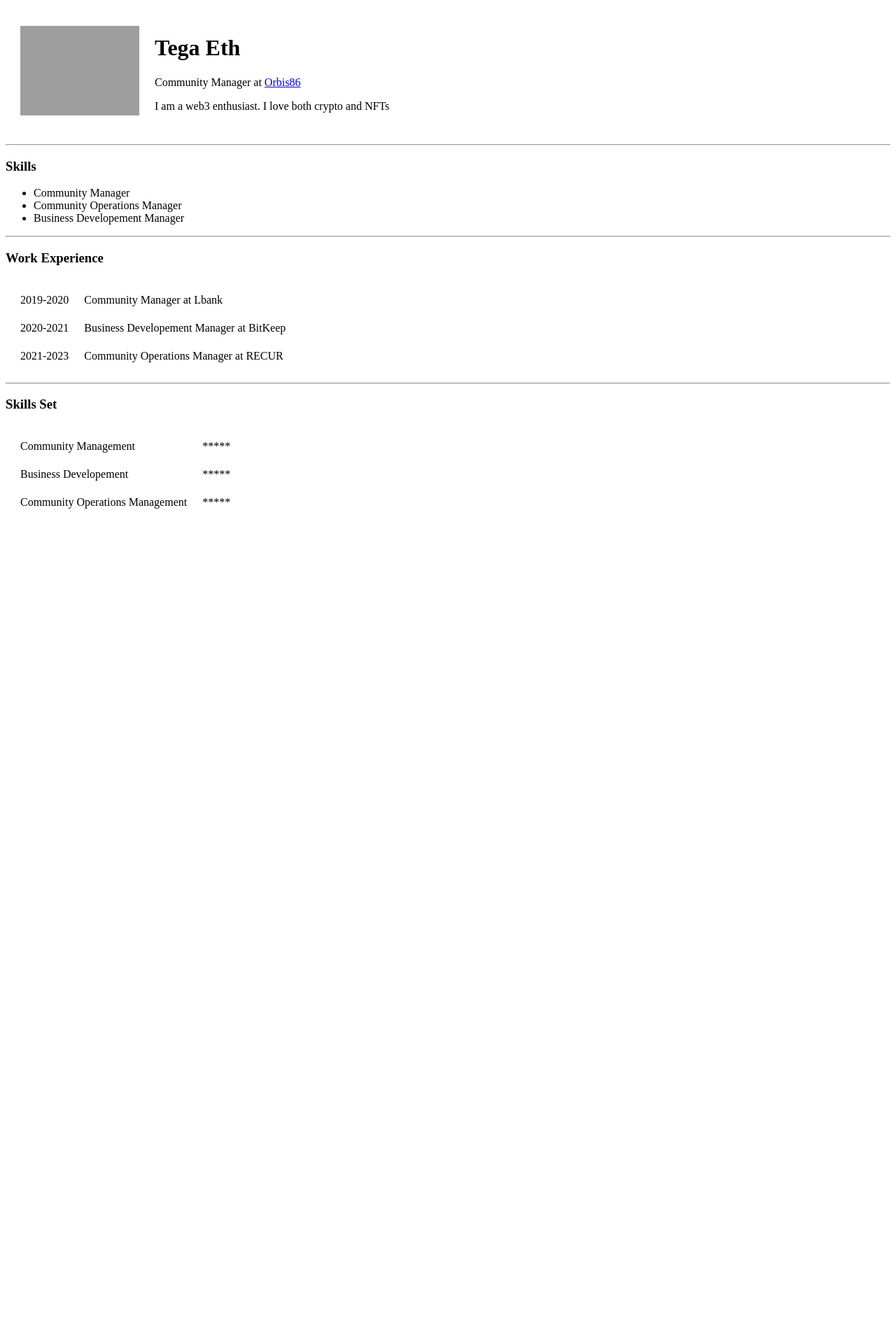
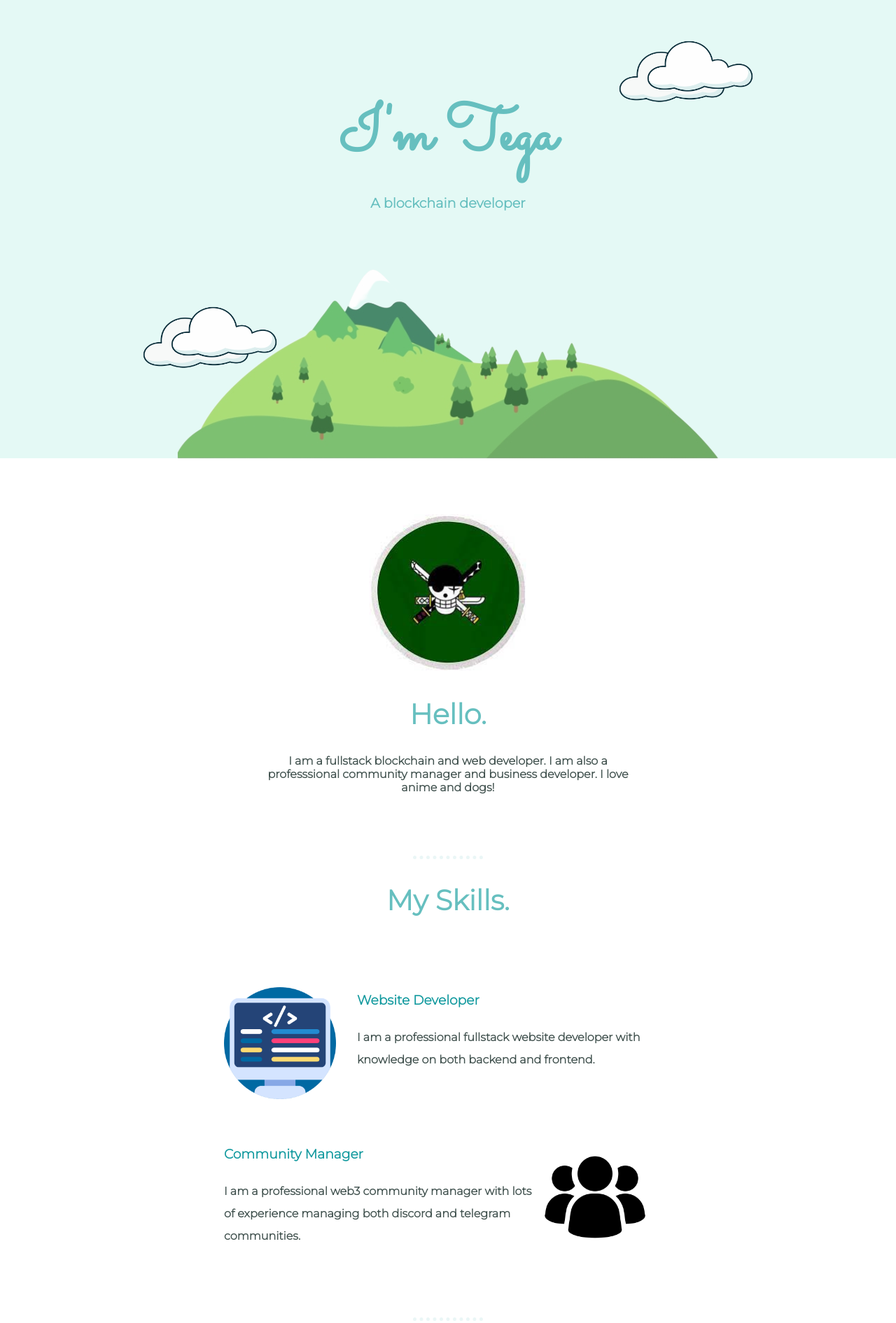
Before and after one commit to TegaZZZ/CV, a plain HTML site: page index.html in a window 1280 px wide. Shown: the top 1891 px of the page at 70% size. Before the commit the page ends 800 px from the top, so only its background shows below. Drawn offline with Linux system fonts and the light colour scheme; grey boxes are pictures that could not be loaded.

Commit message:
Add files via upload

```diff
--- /dev/null
+++ b/css/styles.css
@@ -0,0 +1,161 @@
+.top {
+    background-color: #E4F9F5;
+    height: 525px;
+    padding-top: 130px;
+}
+h1 {
+    margin: 0;
+   font-family: 'Sacramento', cursive;
+   font-size: 5.625rem;
+   color: #66BFBF;
+}
+
+
+body {
+    margin: 0;
+    text-align: center;
+    font-family: 'Merriweather', serif;
+}
+
+
+.top-p {
+    margin-bottom: 0;
+font-size: 1.2rem;
+font-weight: bold;
+}
+
+.cloud {
+    width: 200px;
+    height: 100px;
+    position: absolute;
+    right:  200px;
+    top: 50px;
+}
+
+.mountain {
+    position: relative;
+    top: 45px;
+}
+.bot-cloud {
+    width: 200px;
+    height: 100px;
+    position: absolute;
+    bottom: 270px;
+    left: 200px;
+}
+
+.skill-row {
+width: 50%;
+margin: 100px auto 100px;
+text-align: left;
+line-height: 2;
+
+}
+
+h2{
+    font-size: 2.5rem;
+    color: #66BFBF;
+    font-family: 'Montserrat', sans-serif;
+    font-weight: bolder;
+}
+.web {
+    width: 25%;
+    float: left;
+    margin-right: 30px;
+}
+
+.com {
+    width: 25%;
+    float: right;
+    margin-right: 30px;
+}
+
+h3{
+    color: #11999E;
+    font-family: 'Montserrat', sans-serif;
+}
+
+.about {
+    width: 50%;
+    margin: auto;
+}
+
+.profile {
+    padding: 80px;
+}
+
+p {
+    color: #40514E;
+    font-family: 'Montserrat', sans-serif;
+    font-weight: bolder;
+}
+
+hr {
+color: #EAF6F6;
+border-style: dotted none none;
+width: 100px;
+border-width: 5px;
+}
+
+.zoro {
+    width: 20%;
+}
+
+.BUTTON {
+    -webkit-border-radius: 20px;
+    -moz-border-radius: 20px;
+    border-radius: 20px;
+    height: 0;
+    line-height: 0;
+    color: #FFFFFF;
+    font-family: Arial;
+    width: 150px;
+    font-size: 20px;
+    font-weight: 200;
+    padding: 20px;
+    background-color: #66BFBF;
+    -webkit-box-shadow: 1px 1px 20px 0 #000000;
+    -moz-box-shadow: 1px 1px 20px 0 #000000;
+    box-shadow: 1px 1px 20px 0 #000000;
+    text-shadow: 1px 1px 20px #000000;
+    border: solid #337FED 1px;
+    text-decoration: none;
+    display: inline-block;
+    cursor: pointer;
+    text-align: center;
+ }
+
+ .BUTTON:hover {
+    border: solid #337FED 1px;
+    background: #1E62D0;
+    background-image: -webkit-linear-gradient(top, #1E62D0, #3D94F6);
+    background-image: -moz-linear-gradient(top, #1E62D0, #3D94F6);
+    background-image: -ms-linear-gradient(top, #1E62D0, #3D94F6);
+    background-image: -o-linear-gradient(top, #1E62D0, #3D94F6);
+    background-image: -webkit-gradient(to bottom, #1E62D0, #3D94F6);
+    -webkit-border-radius: 20px;
+    -moz-border-radius: 20px;
+    border-radius: 20px;
+    text-decoration: none;
+ }
+
+.con-btn {
+    margin: 50px auto;
+}
+
+.bottom-container {
+padding: 50px;
+    background-color: #66BFBF;
+}
+
+.footer-link {
+    color: #11999E;
+    margin: 20px;
+    font-size: large;
+    font-weight: bolder;
+}
+.close {
+  margin-top: 40px;
+    margin-bottom: 0;
+    color: #EAF6F6;
+}
--- a/index.html
+++ b/index.html
@@ -1,63 +1,62 @@
 <!DOCTYPE html>
 <html lang="en">
 <head>
+    <link rel="preconnect" href="https://fonts.googleapis.com">
+<link rel="preconnect" href="https://fonts.gstatic.com" crossorigin>
+<link href="https://fonts.googleapis.com/css2?family=Merriweather:wght@300&family=Montserrat:wght@300&family=Sacramento&display=swap" rel="stylesheet">
+    <link href="css/styles.css" rel="stylesheet">
     <meta charset="UTF-8">
+    <link rel="icon" href="favicon.ico">
     <meta http-equiv="X-UA-Compatible" content="IE=edge">
     <meta name="viewport" content="width=device-width, initial-scale=1.0">
-    <title>Tega CV</title>
+    <title>Tega Eth</title>
 </head>
 <body>
-  <table cellspacing="20">
-    <tr>
-        <td><img width="170" lenght="170" src="https://media.licdn.com/dms/image/D4E03AQHU-QCfoIUftA/profile-displayphoto-shrink_800_800/0/1669712330344?e=2147483647&v=beta&t=-Xr3gi2uy20CiCr7wCVzRfkWl7Yur444mz20ykz9NS4" alt="Tega's picture">
-</td>
-<td>
-    <h1>Tega Eth</h1>
-<p>Community Manager at <a href="https://orbis86.com/">Orbis86</a></p>
-<p>I am a web3 enthusiast. I love both crypto and NFTs</p>
-</td>
-</table>
-<hr>
-<h3>Skills</h3>
-<ul>
-    <li>Community Manager</li>
-    <li>Community Operations Manager</li>
-    <li>Business Developement Manager</li>
-</ul>
-<hr>
-<h3>Work Experience</h3>
-<table cellspacing="20">
-<tr>
-<td>2019-2020</td>
-<td>Community Manager at Lbank</td>
-</tr>
+    <div class="top">
+        <img class="cloud" src="images/clouds.png" alt="cloud-image">
+        <h1>I'm Tega</h1>
+        <h2 class="top-p">A blockchain developer</h2>
+        <img class="bot-cloud" src="images/clouds.png" alt="cloud-image">
+        <img class="mountain" src="images/mountain.png" alt="mountain-image">
+    </div>
+    <div class="middle-container">
+        <div class="profile">
+          <img class="zoro" src="images/zoro.jpeg" alt="zoro picture">
+          <h2>Hello.</h2>
+          <p class="about">I am a fullstack blockchain and web developer. I am also a professsional community manager and business developer. I love anime and dogs!</p>
+        </div>
+        <hr>
+        <div class="skills">
+          <h2>My Skills.</h2>
+          <div class="skill-row">
+            <img class="web" src="images/coding.png" alt="web dev">
+            <h3>Website Developer</h3>
+            <p>I am a professional fullstack website developer with knowledge on both backend and frontend.</p>
+          </div>
+          <div class="skill-row">
+            <img class="com" src="images/group.png" alt="Community-manager">
+            <h3>Community Manager</h3>
+            <p>I am a professional web3 community manager with lots of experience managing both discord and telegram communities.</p>
+          </div>
+        </div>
+        <hr>
+        <div class="contact-me">
+          <h2>Get In Touch</h2>
+          <h3>You can contact me for recruitment!</h3>
+          <p>If you have a job position you want to offer me, then feel free to contact me!</p>
+          <div class="con-btn">
+          <a class="BUTTON" href="mailto:amamategaa@gmail.com">CONTACT ME</a>
+        </div>
+        </div>
+      </div>
 
-<tr>
-<td>2020-2021</td>
-<td>Business Developement Manager at BitKeep</td>
-</tr>
 
-<tr>
-<td>2021-2023</td>
-<td>Community Operations Manager at RECUR</td>
-</tr>
-</table>
-<hr>
+      <div class="bottom-container">
+        <a class="footer-link" href="https://www.linkedin.com/in/tega-eth-97b523239">LinkedIn</a>
+        <a class="footer-link" href="https://twitter.com/tegaeth">Twitter</a>
+        <a class="footer-link" href="https://www.appbrewery.co/">Website</a>
+        <p class="close">© 2023 Amama Oghenetega.</p>
+      </div>
 
-<h3>Skills Set</h3>
-<table cellspacing="20">
-<tr>
-<td>Community Management</td>
-<td>*****</td>
-</tr>
-<tr>
-<td>Business Developement</td>
-<td>*****</td>
-</tr>
-<tr>
-<td>Community Operations Management</td>
-<td>*****</td>
-</tr>
-</table>
 </body>
 </html>
```
Also changed, not shown: favicon.ico (added), images/clouds.png (added), images/coding.png (added), images/group.png (added), images/mountain.png (added), images/zoro.jpeg (added).
